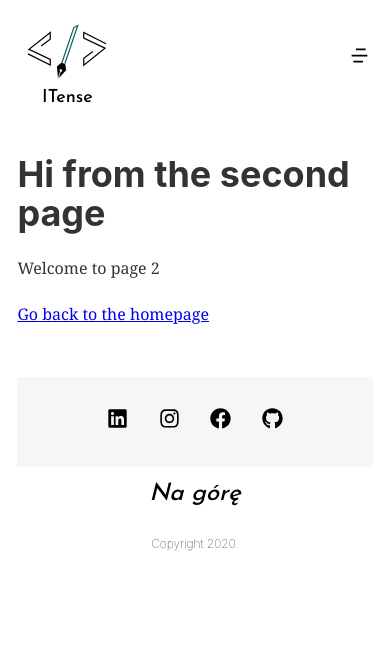
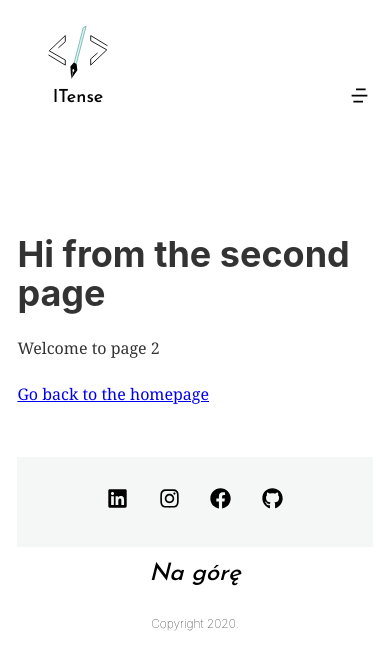
Before and after one commit to Hooded22/IT-in-society-blog, a Gatsby site: page /page-2 in a window 390 px wide. Built offline with nearby package versions, Linux system fonts and the light colour scheme; Gatsby itself is replaced by a stand-in of ours; a web font is replaced by a local one.

Commit message:
Icon and names update

```diff
--- a/gatsby-config.js
+++ b/gatsby-config.js
@@ -18,13 +18,13 @@ module.exports = {
     {
       resolve: `gatsby-plugin-manifest`,
       options: {
-        name: `gatsby-starter-default`,
-        short_name: `starter`,
+        name: `ITense Blog`,
+        short_name: `ITense`,
         start_url: `/`,
-        background_color: `#663399`,
-        theme_color: `#663399`,
+        background_color: `#fff`,
+        theme_color: `#166363`,
         display: `minimal-ui`,
-        icon: `src/images/icon.png`, // This path is relative to the root of the site.
+        icon: `src/images/icon3.png`, // This path is relative to the root of the site.
       },
     },
     'gatsby-plugin-sass'
--- a/src/components/header.js
+++ b/src/components/header.js
@@ -3,7 +3,7 @@ import { Link } from "gatsby"
 import PropTypes from "prop-types"
 import {RiMenu4Line, RiCloseLine} from "react-icons/ri"
 import Image from "../components/image";
-import logo from "../images/Logo2.svg";
+import logo from "../images/Logo3.svg";
 
 import '../css/navbar.scss';
 
--- a/src/css/navbar.scss
+++ b/src/css/navbar.scss
@@ -21,8 +21,8 @@
     justify-content: center;
     img
     {
-        width: 120px;
-        height: 80px;
+        width: 100px;
+        height: 100px;
     }
     h1
     {
@@ -31,7 +31,9 @@
         font-family: $headerFont_2;
         font-weight: normal;
         align-items: center;
+        justify-content: flex-end;
         display: flex;
+        width: 100px;
     }
     .blogTitle
     {
@@ -205,18 +207,20 @@
     .leftSide
     {
         flex-direction: column;
+        align-items: center;
         img
         {
             margin-bottom: 5px;
-            width: 100px;
+            width: 60px;
             height: 60px;
         }
         h1
         {
             width: 100px;
-            height: 20px;
+            height: 100px;
             font-size: 18px;
             justify-content: center;
+            align-items: flex-start;
         }
     }
 
```
Also changed, not shown: src/images/Logo3.png (added), src/images/Logo3.svg (added), src/images/icon2.png (added), src/images/icon3.png (added).
